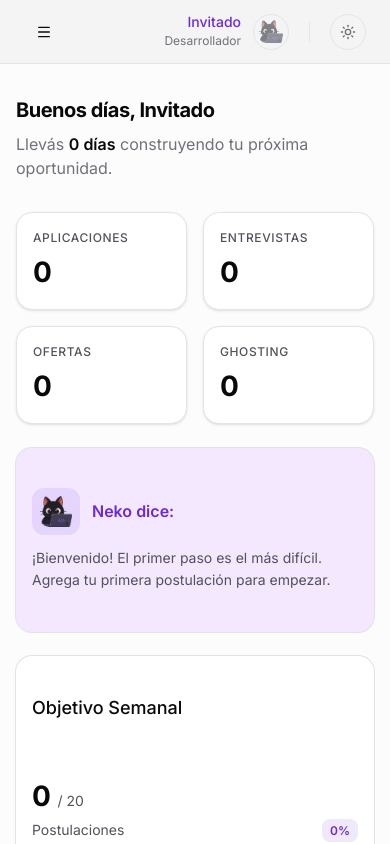
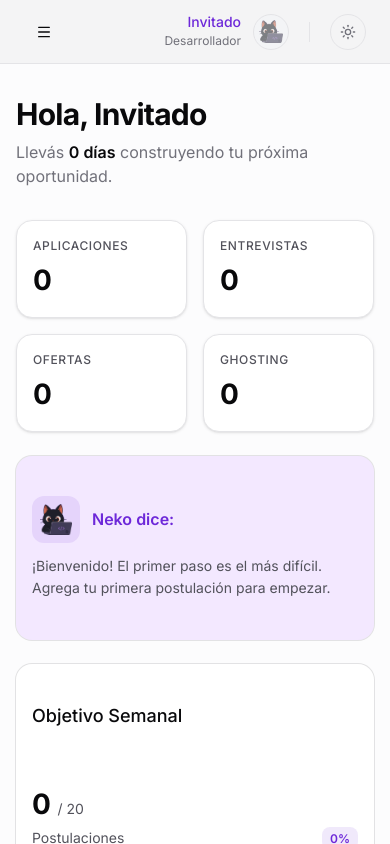
Before and after one commit to CinloDev/nekojobs, a Next.js app: page / in a window 390 px wide. Built offline with nearby package versions, Linux system fonts and the light colour scheme.

Commit message:
feat: implement settings view, page header component, and initial feature structure for app modules

```diff
--- a/src/app/applications/page.tsx
+++ b/src/app/applications/page.tsx
@@ -1,12 +1,13 @@
 import { ApplicationsView } from '@/features/applications/components/ApplicationsView';
+import { PageHeader } from '@/components/ui/PageHeader';
 
 export default function ApplicationsPage() {
   return (
     <div className="px-4 py-8 md:p-8 max-w-6xl mx-auto flex flex-col h-full">
-      <div className="mb-8">
-        <h1 className="text-3xl font-bold tracking-tight mb-2">Postulaciones</h1>
-        <p className="text-muted-foreground">Gestiona y haz seguimiento de todas tus aplicaciones laborales.</p>
-      </div>
+      <PageHeader
+        title="Postulaciones"
+        description="Gestiona y haz seguimiento de todas tus aplicaciones laborales."
+      />
       <ApplicationsView />
     </div>
   );
--- /dev/null
+++ b/src/components/ui/PageHeader.tsx
@@ -0,0 +1,25 @@
+import { ReactNode } from "react";
+import { cn } from "@/lib/utils";
+
+interface PageHeaderProps {
+  title: ReactNode;
+  description?: ReactNode;
+  className?: string;
+  children?: ReactNode;
+}
+
+export function PageHeader({ title, description, className, children }: PageHeaderProps) {
+  return (
+    <div className={cn("flex flex-col sm:flex-row justify-between items-start sm:items-center gap-4 mb-8", className)}>
+      <div>
+        <h1 className="text-3xl font-bold tracking-tight mb-2">{title}</h1>
+        {description && <p className="text-muted-foreground">{description}</p>}
+      </div>
+      {children && (
+        <div className="flex-shrink-0 w-full sm:w-auto mt-2 sm:mt-0">
+          {children}
+        </div>
+      )}
+    </div>
+  );
+}
--- a/src/features/analytics/components/AnalyticsView.tsx
+++ b/src/features/analytics/components/AnalyticsView.tsx
@@ -10,6 +10,7 @@ import { SourcesBreakdown } from './SourcesBreakdown';
 import { TimelineStats } from './TimelineStats';
 import { EmptyState } from '@/components/ui/EmptyState';
 import { useRouter } from 'next/navigation';
+import { PageHeader } from '@/components/ui/PageHeader';
 
 export function AnalyticsView() {
   const { loadApplications } = useJobStore();
@@ -30,10 +31,10 @@ export function AnalyticsView() {
 
   return (
     <div className="max-w-6xl mx-auto space-y-6">
-      <div className="mb-6">
-        <h2 className="text-2xl font-bold tracking-tight">Estadísticas</h2>
-        <p className="text-muted-foreground text-sm mt-1">Insights en tiempo real sobre tu rendimiento en la búsqueda de empleo.</p>
-      </div>
+      <PageHeader
+        title="Estadísticas"
+        description="Insights en tiempo real sobre tu rendimiento en la búsqueda de empleo."
+      />
 
       {/* Row 1: KPIs Totales (Ocupa todo el ancho) */}
       <OverviewMetrics overview={overview} />
--- a/src/features/goals/components/GoalsView.tsx
+++ b/src/features/goals/components/GoalsView.tsx
@@ -18,6 +18,8 @@ import {
   DialogFooter,
 } from "@/components/ui/dialog";
 import { toast } from 'sonner';
+
+import { PageHeader } from '@/components/ui/PageHeader';
 
 export function GoalsView() {
   const { goals, loadGoals, deleteGoal } = useGoalStore();
@@ -61,16 +63,15 @@ export function GoalsView() {
 
   return (
     <div className="space-y-6 max-w-4xl mx-auto">
-      <div className="flex flex-col sm:flex-row justify-between items-start sm:items-center gap-4">
-        <div>
-          <h2 className="text-2xl font-bold tracking-tight">Metas Activas</h2>
-          <p className="text-muted-foreground text-sm mt-1">Sigue el progreso de tus objetivos.</p>
-        </div>
-        <Button onClick={handleCreate} className="flex-shrink-0">
+      <PageHeader
+        title="Metas Activas"
+        description="Sigue el progreso de tus objetivos."
+      >
+        <Button onClick={handleCreate}>
           <PlusCircle className="w-4 h-4 mr-2" />
           Nueva Meta
         </Button>
-      </div>
+      </PageHeader>
 
       <div className="grid grid-cols-1 md:grid-cols-2 gap-4">
         {goals.map(goal => (
--- a/src/features/home/components/HomeHeader.tsx
+++ b/src/features/home/components/HomeHeader.tsx
@@ -1,6 +1,7 @@
 import { useUserStore } from '@/store/useUserStore';
 import { useJobStore } from '@/features/applications/store/useJobStore';
 import { differenceInDays } from 'date-fns';
+import { PageHeader } from '@/components/ui/PageHeader';
 
 export function HomeHeader() {
   const { profile } = useUserStore();
@@ -11,15 +12,17 @@ export function HomeHeader() {
     : 0;
 
   return (
-    <div className="flex items-center justify-between space-y-2 mb-8">
-      <div>
-        <h2 className="text-xl sm:text-3xl font-bold tracking-tight">
-          <span className="hidden sm:inline">👋 </span>Buenos días, {profile?.name || 'Invitado'}
-        </h2>
-        <p className="text-muted-foreground mt-2">
+    <PageHeader
+      title={
+        <>
+          <span className="hidden sm:inline"></span>Hola, {profile?.name || 'Invitado'}
+        </>
+      }
+      description={
+        <>
           Llevás <span className="font-semibold text-foreground">{daysSinceStart} días</span> construyendo tu próxima oportunidad.
-        </p>
-      </div>
-    </div>
+        </>
+      }
+    />
   );
 }
--- a/src/features/learnings/components/LearningsView.tsx
+++ b/src/features/learnings/components/LearningsView.tsx
@@ -18,6 +18,7 @@ import {
   DialogFooter,
 } from "@/components/ui/dialog";
 import { toast } from 'sonner';
+import { PageHeader } from '@/components/ui/PageHeader';
 
 export function LearningsView() {
   const { learnings, loadLearnings, deleteLearning } = useLearningStore();
@@ -66,16 +67,15 @@ export function LearningsView() {
 
   return (
     <div className="space-y-6 max-w-5xl mx-auto">
-      <div className="flex flex-col sm:flex-row justify-between items-start sm:items-center gap-4">
-        <div>
-          <h2 className="text-2xl font-bold tracking-tight">Diario de Aprendizaje</h2>
-          <p className="text-muted-foreground text-sm mt-1">Registra lo que aprendes en cada entrevista y mejora continuamente.</p>
-        </div>
-        <Button onClick={handleCreate} className="flex-shrink-0">
+      <PageHeader
+        title="Diario de Aprendizaje"
+        description="Registra lo que aprendes en cada entrevista y mejora continuamente."
+      >
+        <Button onClick={handleCreate}>
           <PlusCircle className="w-4 h-4 mr-2" />
           Registrar Aprendizaje
         </Button>
-      </div>
+      </PageHeader>
 
       <div className="grid grid-cols-1 md:grid-cols-2 gap-4">
         {sortedLearnings.map(learning => (
--- a/src/features/settings/components/SettingsView.tsx
+++ b/src/features/settings/components/SettingsView.tsx
@@ -11,6 +11,7 @@ import { UserCircle, Target, Briefcase, MapPin, Code2, Save, Check, Loader2 } fr
 import { cn } from '@/lib/utils';
 import { motion, AnimatePresence } from 'framer-motion';
 import { DataManagementSection } from '@/features/data-management/components/DataManagementSection';
+import { PageHeader } from '@/components/ui/PageHeader';
 
 const levels = ['Trainee', 'Junior', 'Junior+', 'Semi Senior', 'Senior', 'Lead'];
 
@@ -90,10 +91,10 @@ export function SettingsView() {
 
   return (
     <div className="max-w-[800px] mx-auto py-8 px-4 w-full">
-      <div className="mb-8">
-        <h1 className="text-3xl font-bold tracking-tight mb-2">Configuración</h1>
-        <p className="text-muted-foreground">Administra tu perfil y preferencias personales.</p>
-      </div>
+      <PageHeader
+        title="Configuración"
+        description="Administra tu perfil y preferencias personales."
+      />
 
       <div className="bg-card border rounded-xl p-6 shadow-sm">
         <h2 className="text-xl font-semibold mb-6 flex items-center gap-2">
```
